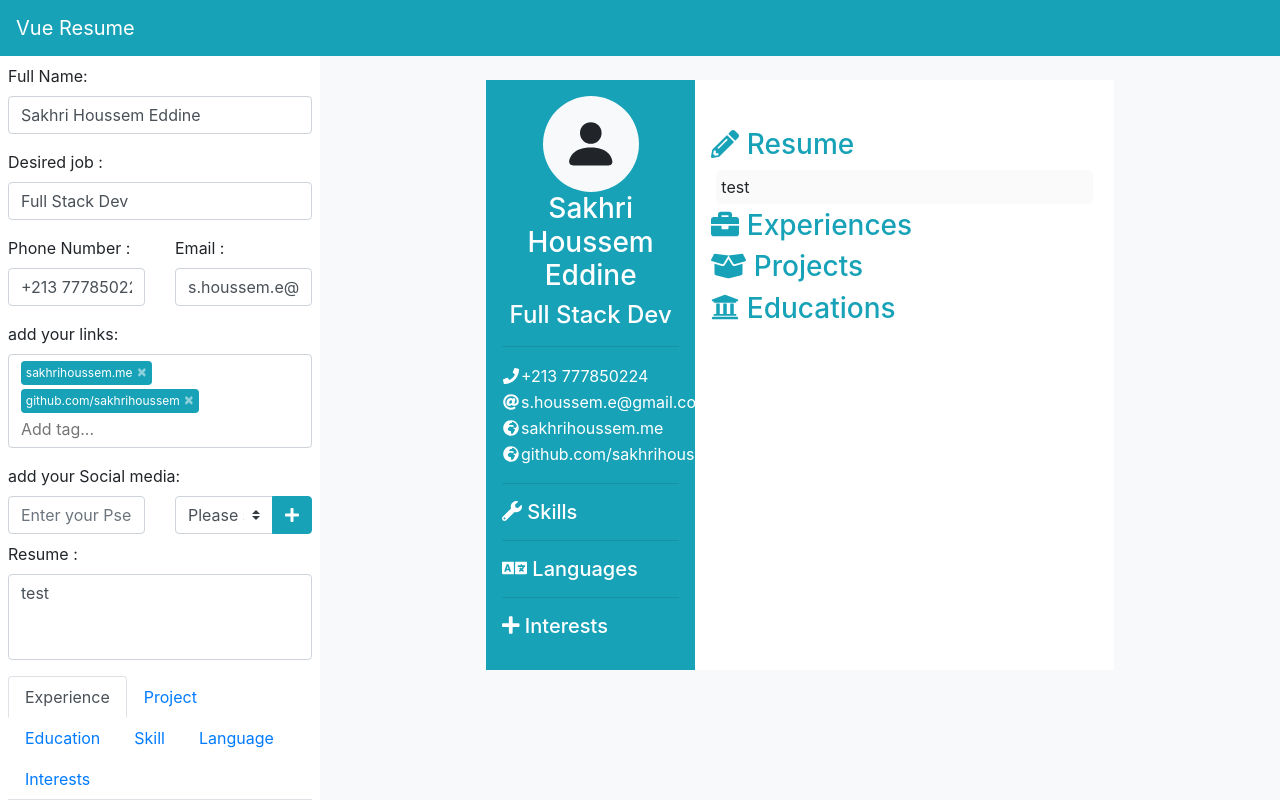
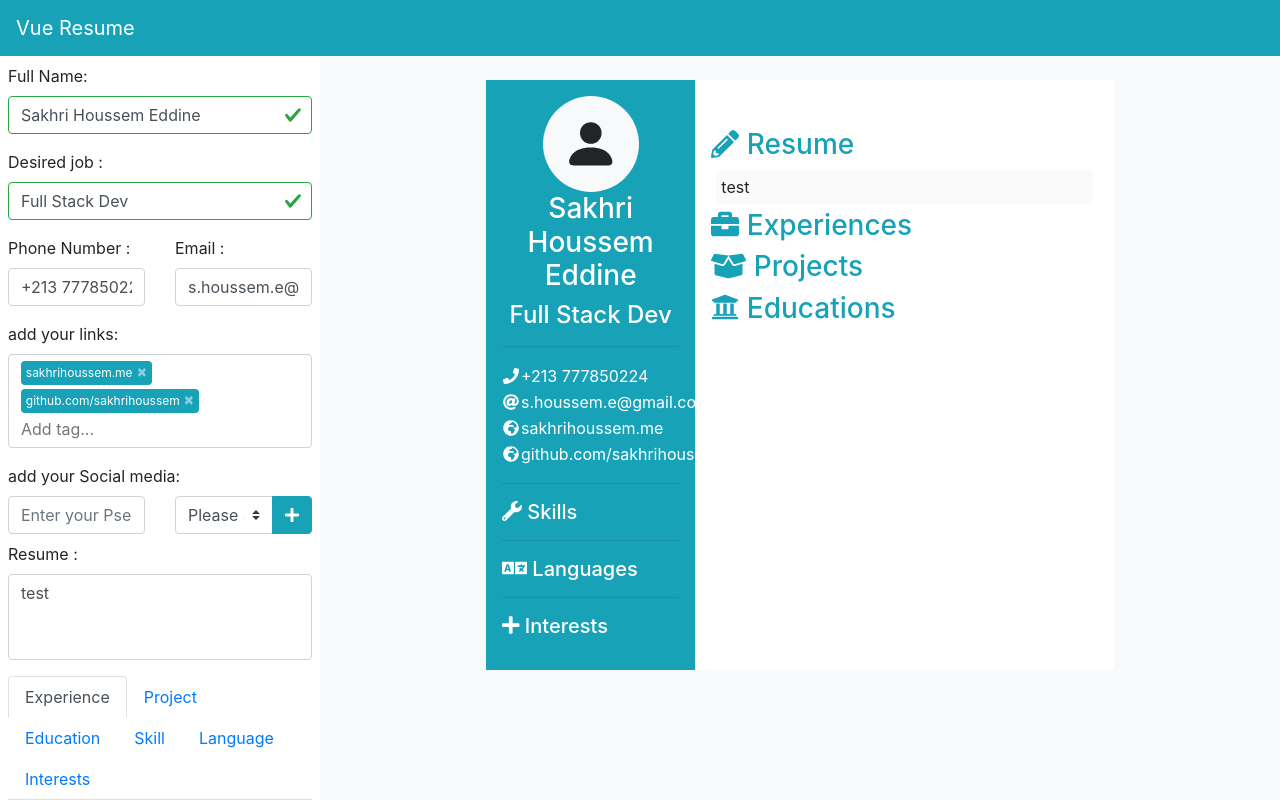
Before and after one commit to SakhriHoussem/vue-resume, a Vue app: page / in a window 1280 px wide. Shown: the top 800 px of the page. Built offline with nearby package versions, Linux system fonts and the light colour scheme; what vue2-datepicker would draw is missing.

Commit message:
validate fullname and job form

```diff
--- a/src/components/form/fullName.vue
+++ b/src/components/form/fullName.vue
@@ -1,11 +1,12 @@
 <template>
+    <ValidationObserver ref="fullName" immediate  >
+        <ValidationProvider name="fullName" rules="required|alpha_spaces|min:3" v-slot="{ failedRules, invalid, valid }">
             <b-form-group
                     label="Full Name:"
                     label-for="full-name"
             >
-        <ValidationProvider rules="alpha|min:4" v-slot="{ errors }">
                 <b-form-input
-                    :class="{ 'is-invalid' : errors[0] }"
+                        :class="{ 'is-invalid' : invalid, 'is-valid': valid  }"
                         :value="form.fullName"
                         @input="updateFullName"
                         id="full-name"
@@ -13,15 +14,17 @@
                         required
                         placeholder="Enter your Full Name"
                 ></b-form-input>
-            <small class="text-danger">{{ errors[0] }}</small>
+                <small v-for="(failedRule, type) in failedRules" :key="type" class="text-danger">{{ type }} : {{ failedRule }}</small>
+            </b-form-group>
         </ValidationProvider>
-    </b-form-group>
+    </ValidationObserver>
 </template>
 <script>
     import { mapState } from 'vuex'
     import { extend } from 'vee-validate';
-    import { min, alpha_spaces } from 'vee-validate/dist/rules';
-    extend('alpha', alpha_spaces);
+    import { min, alpha_spaces, required } from 'vee-validate/dist/rules';
+    extend('alpha_spaces', alpha_spaces);
+    extend('required', required);
     extend('min', min);
 
     export default {
@@ -35,7 +38,12 @@
         methods : {
             updateFullName(e) {
                 //todo: add validation
+                this.$refs.fullName.validate().then(success => {
+                        if (!success) {
+                            this.$refs.fullName.setErrors({});
+                        }
                         this.$store.commit('updateStateField', {field: 'fullName',value: e})
+                    });
                 }
         }
     }
--- a/src/components/form/job.vue
+++ b/src/components/form/job.vue
@@ -1,27 +1,30 @@
 <template>
+    <ValidationObserver ref="job" immediate  >
+        <ValidationProvider name="Job" rules="alpha_spaces|min:2"  v-slot="{ failedRules, invalid, valid }">
             <b-form-group
                     label="Desired job :"
                     label-for="desired-job"
             >
-        <ValidationProvider rules="alpha|min:4" v-slot="{ errors }">
                 <b-form-input
-                    :class="{ 'is-invalid' : errors[0] }"
+                        :class="{ 'is-invalid' : invalid, 'is-valid': valid  }"
                         id="desired-job"
                         :value="form.job"
-                    @input="updatJob"
+                        ref="job"
+                        @input="updateJob"
                         type="text"
                         required
                         placeholder="Enter your Desired Job"
                 ></b-form-input>
-            <small class="text-danger">{{ errors[0] }}</small>
+                <small v-for="(failedRule, type) in failedRules" :key="type" class="text-danger">{{ type }} : {{ failedRule }}</small>
+            </b-form-group>
         </ValidationProvider>
-    </b-form-group>
+    </ValidationObserver>
 </template>
 <script>
     import { mapState } from 'vuex'
     import { extend } from 'vee-validate';
-    import { min, alpha } from 'vee-validate/dist/rules';
-    extend('alpha', alpha);
+    import { min, alpha_spaces } from 'vee-validate/dist/rules';
+    extend('alpha_spaces', alpha_spaces);
     extend('min', min);
 
     export default {
@@ -32,9 +35,14 @@
             ]),
         },
         methods:{
-            updatJob(e) {
+            updateJob(e) {
                 //todo: add validation
+                this.$refs.job.validate().then(success => {
+                    if (!success) {
+                        this.$refs.job.setErrors({});
+                    }
                     this.$store.commit('updateStateField', {field: 'job',value: e})
+                })
             }
         }
     }
--- a/src/main.js
+++ b/src/main.js
@@ -5,6 +5,7 @@ import store from './store.js';
 import { BootstrapVue } from 'bootstrap-vue'
 import DatePicker from 'vue2-datepicker';
 import { ValidationProvider } from 'vee-validate';
+import { ValidationObserver } from 'vee-validate';
 import { library } from '@fortawesome/fontawesome-svg-core'
 import { FontAwesomeIcon } from '@fortawesome/vue-fontawesome'
 import { faFacebook, faInstagram, faLinkedinIn} from '@fortawesome/free-brands-svg-icons'
@@ -37,6 +38,7 @@ library.add(  faPhone,
 );
 Vue.component('font-awesome-icon', FontAwesomeIcon);
 Vue.component('ValidationProvider', ValidationProvider);
+Vue.component('ValidationObserver', ValidationObserver);
 // Install BootstrapVue
 Vue.use(BootstrapVue);
 // Optionally install the BootstrapVue icon components plugin
```
Lines whose indentation alone changed are shown as unchanged.
